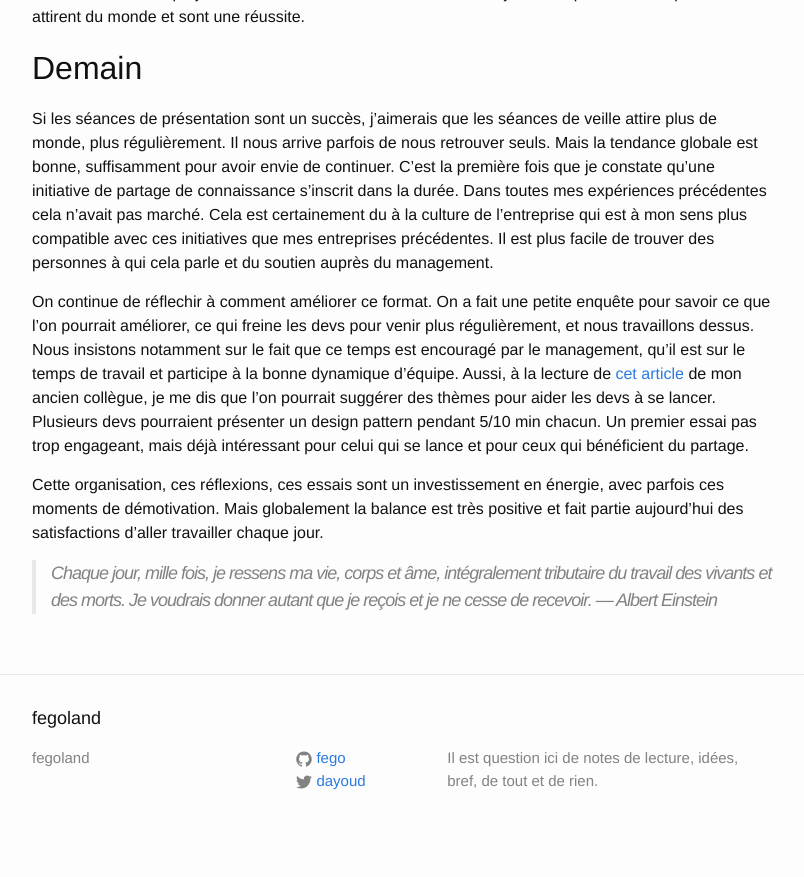
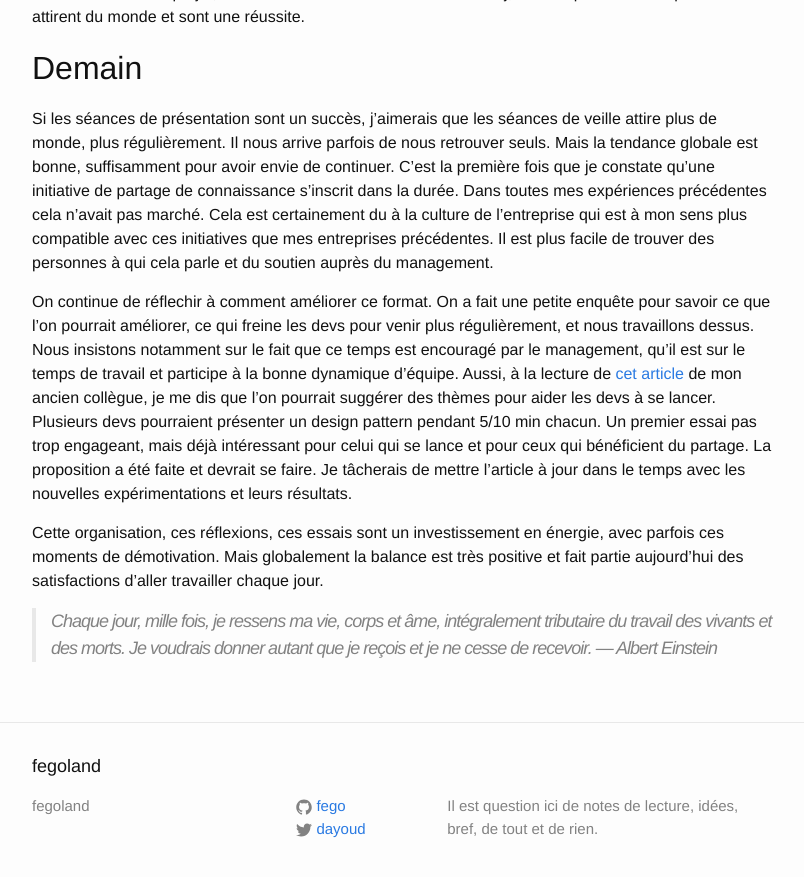
Before and after one commit to fego/fego.github.io, a Jekyll site: the page built from docs/_posts/2022-01-09-Good-Morning-Learning.md, in a window 1280 px wide and 900 px high, scrolled down 2831 px. Shown: the top 877 px of the window, without its empty margins (238-1042 px from the left). Built offline with Jekyll 4.4.1, drawn with Linux system fonts in a browser that asks for light colours; our own code applies the rules of GitHub Pages for plain Markdown files; before the commit the page ends 3683 px from its top, so only the background shows below that.

Commit message:
update good morning

```diff
--- a/docs/_posts/2022-01-09-Good-Morning-Learning.md
+++ b/docs/_posts/2022-01-09-Good-Morning-Learning.md
@@ -94,7 +94,10 @@
 On continue de réflechir à comment améliorer ce format.
 On a fait une petite enquête pour savoir ce que l'on pourrait améliorer, ce qui freine les devs pour venir plus régulièrement, et nous travaillons dessus.
 Nous insistons notamment sur le fait que ce temps est encouragé par le management, qu'il est sur le temps de travail et participe à la bonne dynamique d'équipe.
-Aussi, à la lecture de [cet article](https://fhiegel.github.io/blog/2022/01/13/design-patterns--les-gammes-de-la-conception-logicielle/) de mon ancien collègue, je me dis que l'on pourrait suggérer des thèmes pour aider les devs à se lancer. Plusieurs devs pourraient présenter un design pattern pendant 5/10 min chacun. Un premier essai pas trop engageant, mais déjà intéressant pour celui qui se lance et pour ceux qui bénéficient du partage.
+Aussi, à la lecture de [cet article](https://fhiegel.github.io/blog/2022/01/13/design-patterns--les-gammes-de-la-conception-logicielle/) de mon ancien collègue, je me dis que l'on pourrait suggérer des thèmes pour aider les devs à se lancer. Plusieurs devs pourraient présenter un design pattern pendant 5/10 min chacun.
+Un premier essai pas trop engageant, mais déjà intéressant pour celui qui se lance et pour ceux qui bénéficient du partage.
+La proposition a été faite et devrait se faire.
+Je tâcherais de mettre l'article à jour dans le temps avec les nouvelles expérimentations et leurs résultats.
 
 Cette organisation, ces réflexions, ces essais sont un investissement en énergie, avec parfois ces moments de démotivation.
 Mais globalement la balance est très positive et fait partie aujourd'hui des satisfactions d'aller travailler chaque jour.
```
